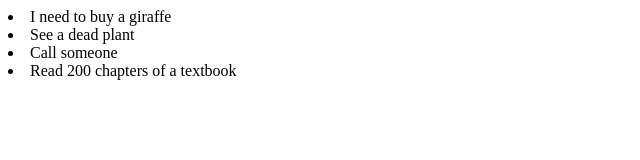
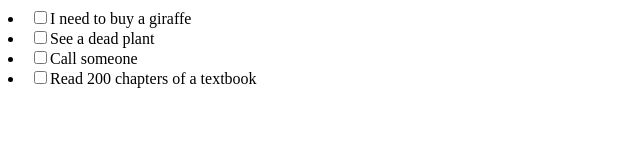
Before and after one commit to LightSlashM/ToDo_App_Front_End, a plain HTML site: page index.html in a window 1280 px wide. Shown: the whole page, without its empty margins (0-640 px from the left). Drawn offline with Linux system fonts and the light colour scheme.

Commit message:
added inputs to ToDo items

```diff
--- a/index.html
+++ b/index.html
@@ -4,10 +4,10 @@
     </head>
     <body>
         <u1>
-            <li id="e">I need to buy a giraffe</li>
-            <li id="e1">See a dead plant</li>
-            <li id="e2">Call someone</li>
-            <li id="e3">Read 200 chapters of a textbook</li>
+            <li id="e"><input type="checkbox">I need to buy a giraffe</li>
+            <li id="e1"><input type="checkbox">See a dead plant</li>
+            <li id="e2"><input type="checkbox">Call someone</li>
+            <li id="e3"><input type="checkbox">Read 200 chapters of a textbook</li>
         </u1>
     </body>
 
```
